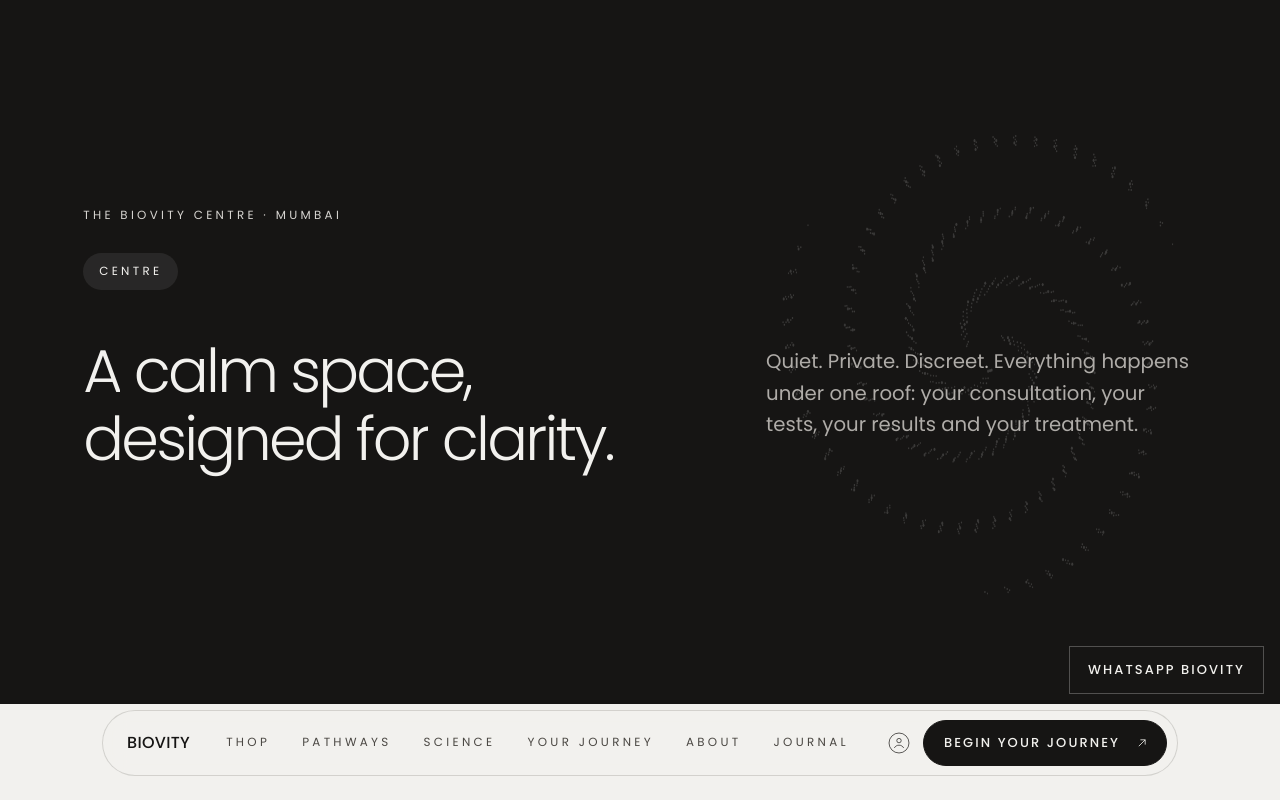
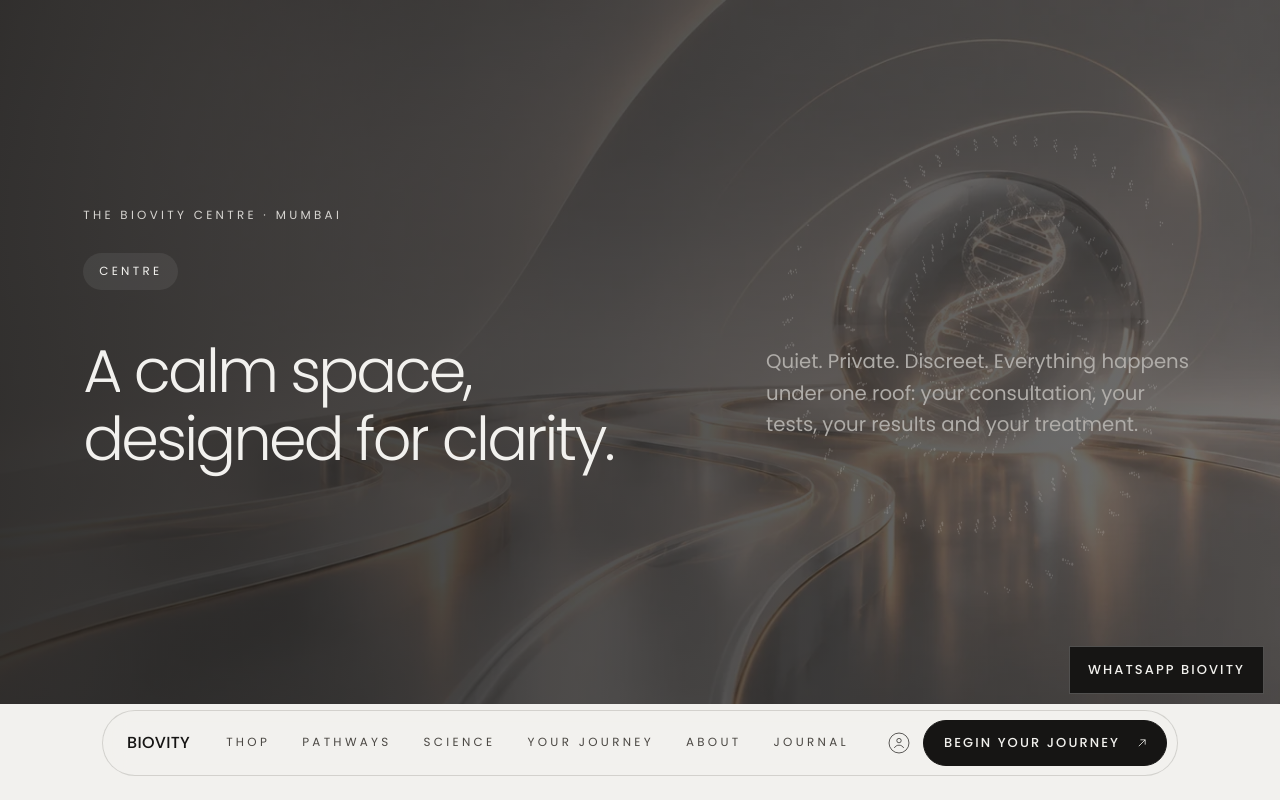
Before and after one commit to figmanity-source/thop-site-new, a Next.js app: page /centre in a window 1280 px wide. Shown: the top 800 px of the page. Built offline with nearby package versions, Linux system fonts and the light colour scheme.

Commit message:
add  inner hero img

```diff
--- a/styles/inner-pages.css
+++ b/styles/inner-pages.css
@@ -12,13 +12,21 @@
 .inner-progress { position:fixed; z-index:31; top:0; left:0; width:100%; height:2px; pointer-events:none; }
 .inner-progress i { display:block; width:100%; height:100%; background:#8a847e; transform:scaleX(0); transform-origin:left; }
 .inner-experience .subpage { display:block; background:transparent; }
-.inner-experience .sheet-hero { height:auto; min-height:max(680px,88svh); padding:104px var(--inner-gutter) 128px; background:#f2f1ee; text-align:left; align-items:center; justify-content:flex-start; }
-.inner-experience .sheet-hero.night { background:#161514; color:#f2f1ee; }
+.inner-experience .sheet-hero {
+  --hero-tint:linear-gradient(180deg, #f2f1ee66, #f2f1ee80 50%, #f2f1ee26);
+  height:auto; min-height:max(680px,88svh); padding:104px var(--inner-gutter) 128px;
+  background:var(--hero-tint), url("/images/inner-hero-dna.webp") right center / cover no-repeat #f2f1ee;
+  text-align:left; align-items:center; justify-content:flex-start;
+}
+.inner-experience .sheet-hero.night {
+  --hero-tint:linear-gradient(90deg, #161514de, #16151499);
+  background-color:#161514; color:#f2f1ee;
+}
 .inner-experience .sheet-hero-copy { width:100%; max-width:1440px; margin-inline:auto; padding:0; display:grid; grid-template-columns:1.15fr .85fr; gap:28px 9%; align-items:start; justify-items:start; }
 .inner-experience .sheet-hero-copy > .home-kicker { grid-column:1/-1; margin:0; }
 .inner-experience .sheet-word { grid-column:1/-1; width:fit-content; max-width:100%; font-size: var(--type-label); font-weight: 400; line-height:1.6; letter-spacing: var(--ls-nav); text-transform: uppercase; margin:0 0 20px; padding:9px 16px; border-radius:30px; background:#afaca81f; }
 .inner-experience .sheet-title { grid-column:1; font-size: var(--type-h1); font-weight:300; line-height:1.12; letter-spacing:-.045em; max-width:20ch; margin:0; text-transform:none; }
-.inner-experience .sheet-lead { grid-column:2; font-size: var(--type-body-lg); font-weight:400; line-height: var(--lh-body-lg); max-width:42ch; margin:8px 0 0; color:#665e55; }
+.inner-experience .sheet-lead { grid-column:2; font-size: var(--type-body-lg); font-weight:400; line-height: var(--lh-body-lg); max-width:42ch; margin:8px 0 0; color:#40392f; }
 .inner-experience .sheet-hero.night .sheet-lead { color:#afaca8; }
 .inner-experience .sheet-hero-copy > .pill { grid-column:1; margin-top:8px; }
 .inner-experience .hero-particles { left:auto; right:-8%; width:62% !important; opacity:.22; pointer-events:none; }
@@ -117,7 +125,7 @@ body:has(.inner-experience) .enquiry-panel { box-shadow:none; }
 @media (max-width:1023px) {
 }
 @media (max-width:767px) {
-  .inner-experience .sheet-hero { min-height:76svh; padding:72px 24px 112px; }
+  .inner-experience .sheet-hero { --hero-tint:linear-gradient(180deg, #f2f1eebf 30%, #f2f1ee40); min-height:76svh; padding:72px 24px 112px; }
   .inner-experience .sheet-hero-copy { display:block; }
   .inner-experience .sheet-word { margin-bottom:28px; }
   .inner-experience .sheet-title { font-size: var(--type-h1); max-width:22ch; }
```
Also changed, not shown: public/images/inner-hero-dna.webp (added).
